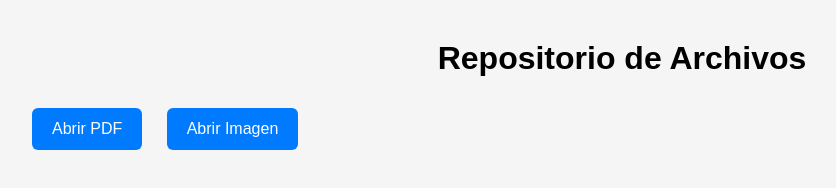
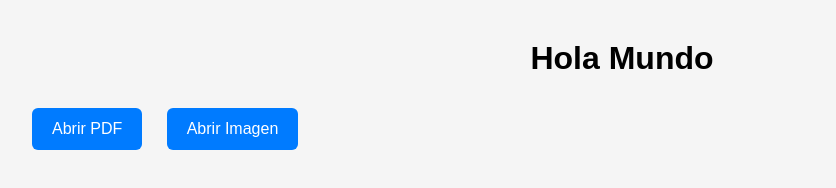
Before and after one commit to ijidHCII/mi-pagina, a plain HTML site: page index.html in a window 1280 px wide. Shown: the whole page, without its empty margins (18-854 px from the left). Drawn offline with Linux system fonts and the light colour scheme.

Commit message:
Update index.html

```diff
--- a/index.html
+++ b/index.html
@@ -35,7 +35,7 @@
 
 <body>
 
-    <h1>Repositorio de Archivos</h1>
+    <h1>Hola Mundo</h1>
 
     <!-- Botón PDF -->
     <button class="boton" onclick="window.open('pdfs/documento1.pdf', '_blank')">
```
